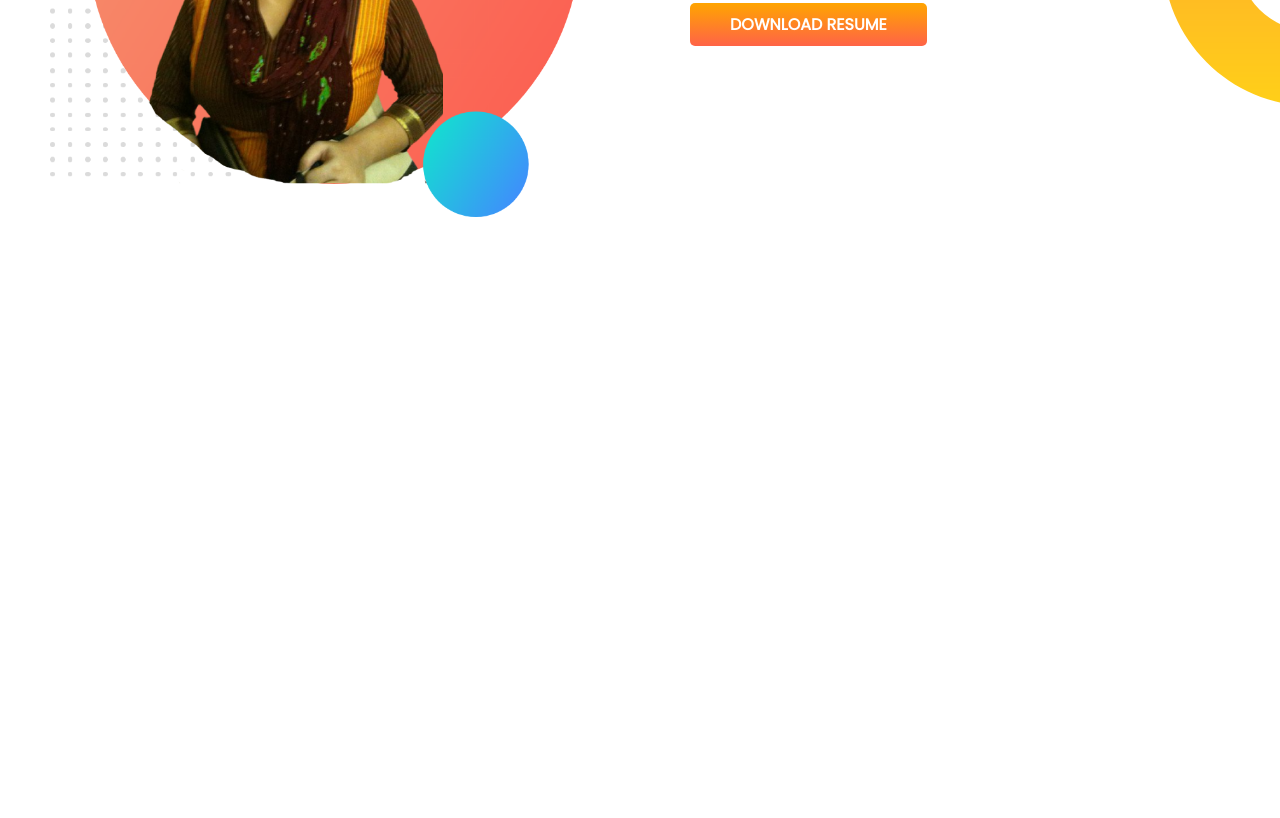
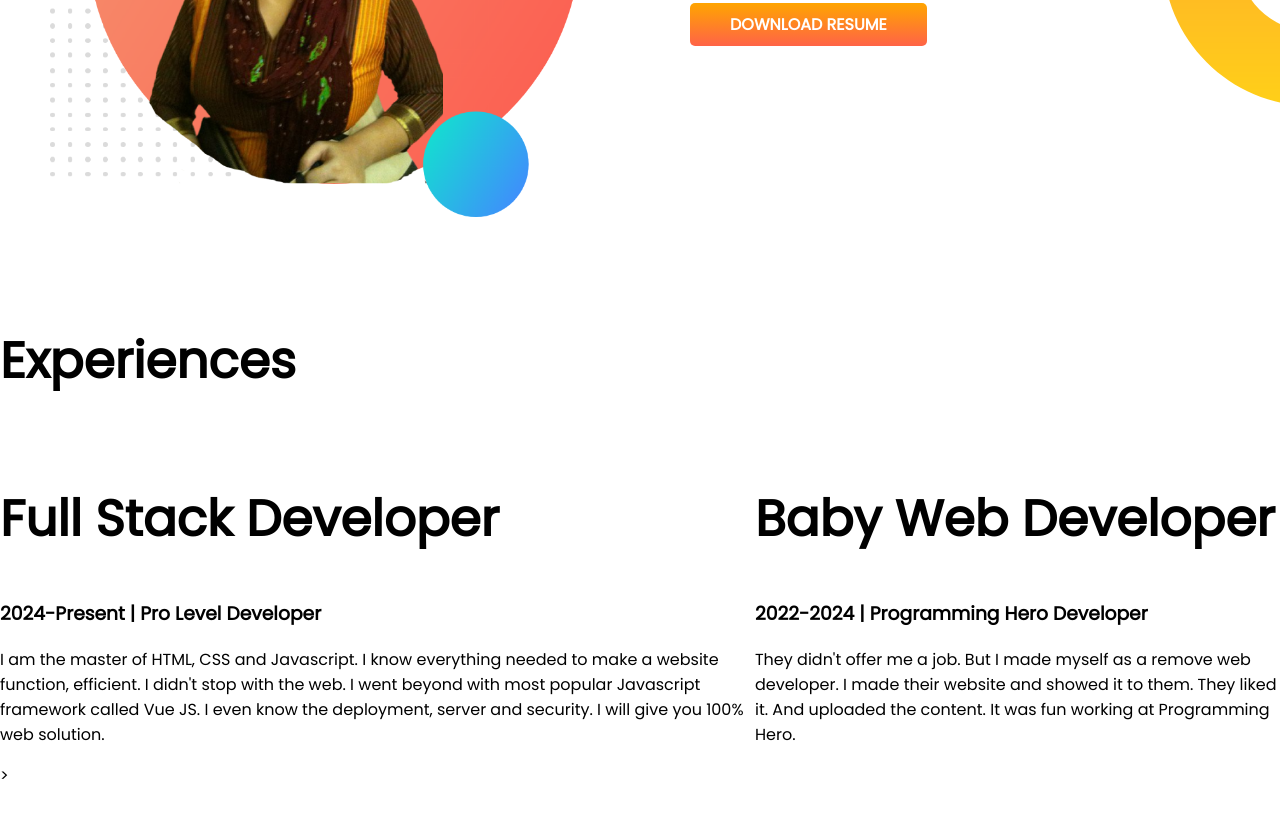
Before and after one commit to rbtanaya/portfolio-website, a plain HTML site: page index.html in a window 1280 px wide. Shown: the part 944-1762 px from the top of the page. Before the commit the page ends 1268 px from the top, so only its background shows below. Drawn offline with Linux system fonts and the light colour scheme.

Commit message:
experience area skeleton added

```diff
--- a/index.html
+++ b/index.html
@@ -11,7 +11,7 @@
     <link rel="stylesheet" href="style.css">
 </head>
 <body>
-    <section class="header-area">
+    <section class="header-area flexible-container ">
         <div class="half-header">
             <h1>Welcome To </h1>
             <h1><span class="header-color">Tanaya's</span> World!</h1>
@@ -25,7 +25,7 @@
         </div>
     </section>
 
-    <section class="dream-area">
+    <section class="dream-area flexible-container ">
         <div class="half-header">
             <img src="images/tanaya-bg.png" alt="">
         </div>
@@ -41,6 +41,28 @@
 
     </section>
 
+    <section class="experience-area">
+        <h1>Experiences</h1>
+        <div class="flexible-container">
+            <div class="half-width full-developer">
+                <h1>Full Stack Developer</h1>
+                <h3>2024-Present | Pro Level Developer</h3>
+                <p>I am the master of HTML, CSS and Javascript. I know everything needed to make a website function, efficient. I
+                    didn't
+                    stop with the web. I went beyond with most popular Javascript framework called Vue JS. I even know the
+                    deployment,
+                    server and security. I will give you 100% web solution.</p>>
+            </div>
+            <div class="half-width baby-developer">
+                <h1>Baby Web Developer</h1>
+                <h3>2022-2024 | Programming Hero Developer</h3>
+                <p>They didn't offer me a job. But I made myself as a remove web developer. I made their website and showed it to
+                    them.
+                    They liked it. And uploaded the content. It was fun working at Programming Hero.</p>
+            </div>
+        </div>
+    </section>
+
 
 </body>
 </html>
--- a/style.css
+++ b/style.css
@@ -8,7 +8,7 @@ h1 {
 .header-color {
   color: orange;
 }
-section {
+.flexible-container {
   display: flex;
   margin-bottom: 100px;
 }
```
